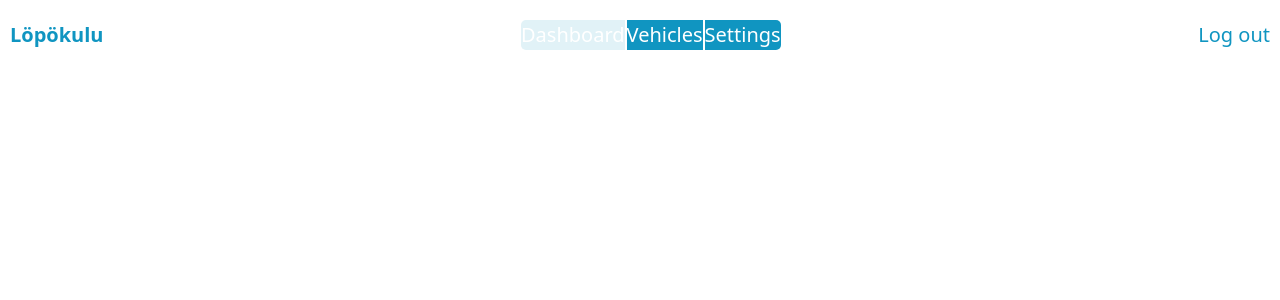
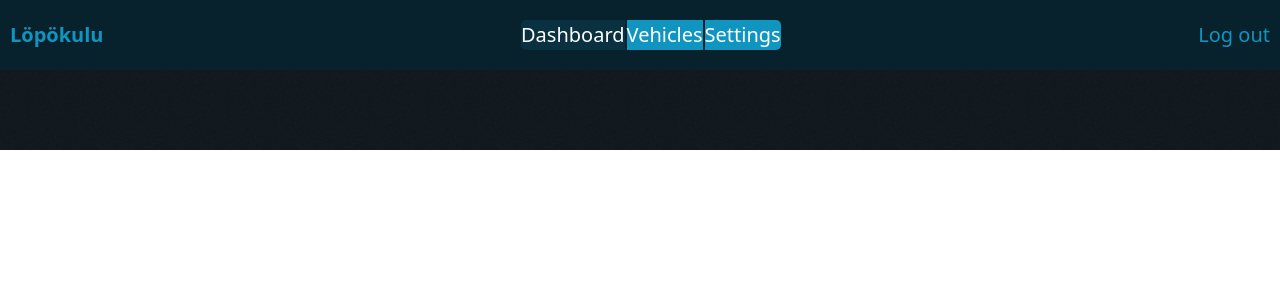
Before and after one commit to mtijas/lopokulu, a Django app: page / in a window 1280 px wide. Shown: the top 300 px of the page. Run offline with Django 3.2, Linux system fonts and the light colour scheme; the visitor is signed in with stand-in values (Sample User, id 1); data comes from the database, SQL or seed files in the repository; data that the repository does not hold is empty.

Commit message:
Adds CSS styling to header and a background image for body + some missing licensing information

```diff
--- a/src/static/lopokulu/css/core.css
+++ b/src/static/lopokulu/css/core.css
@@ -10,6 +10,15 @@
     --spacing: 0.5rem;
     --form-element-spacing-vertical: 0.25rem;
     --form-element-spacing-horizontal: 0.33rem;
+}
+
+body {
+  background-image: url("/static/lopokulu/images/noisy-texture-100x100.png");
+  background-repeat: repeat;
+}
+
+#site-header {
+  background-color: #08222d;
 }
 
 #site-header #main-nav li {
```
Also changed, not shown: src/fillup/templates/fillup/add_fillup.html (+8 -0 lines), src/static/lopokulu/images/noisy-texture-100x100.png (added), 2 other files.
